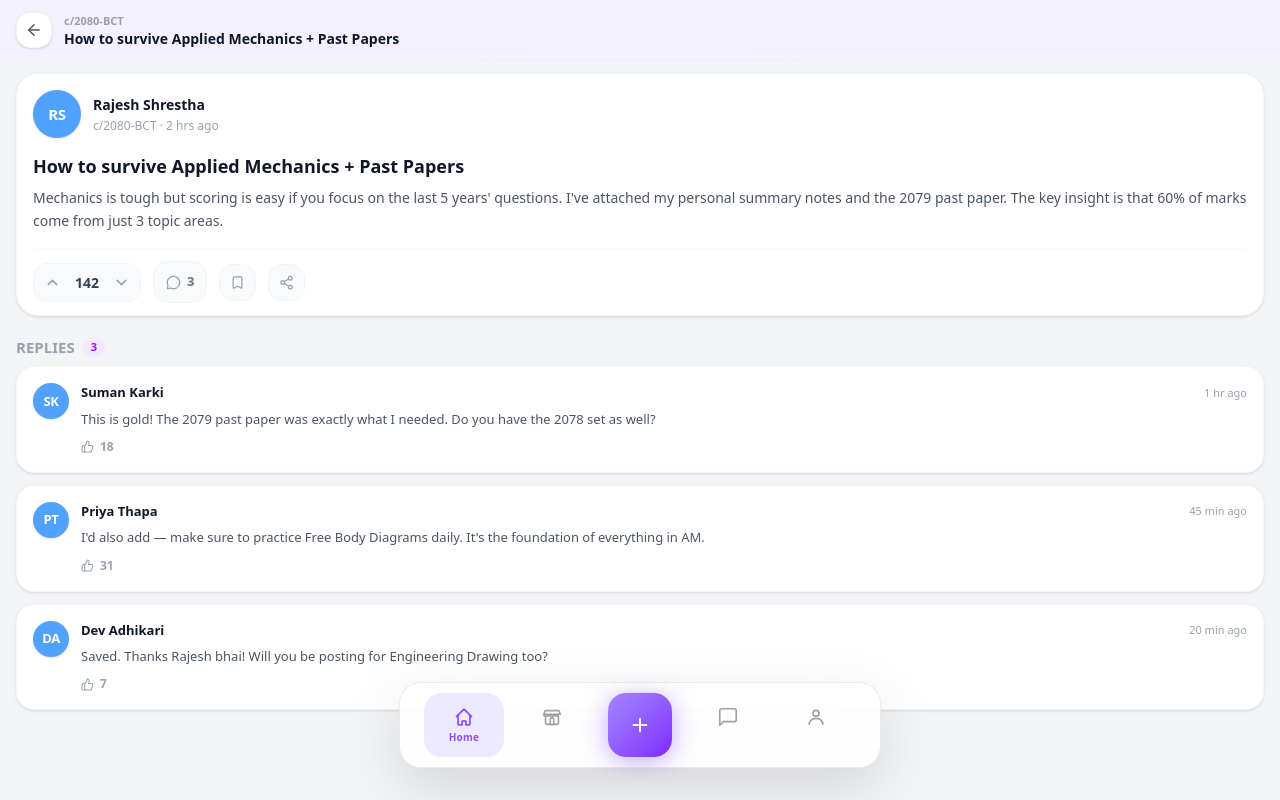
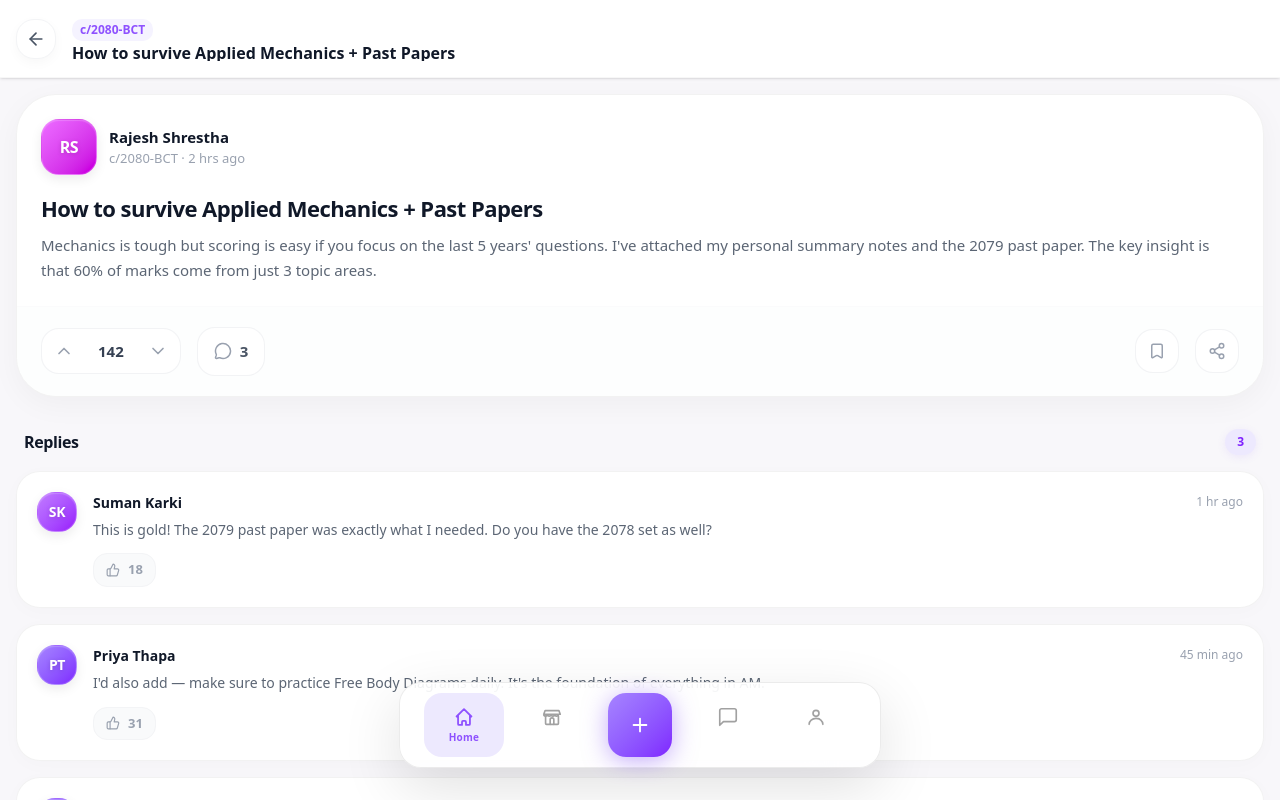
Before and after one commit to maneedasshrestha/codeyatra2.0_Profit.exe_Beacon, a Next.js app in the folder frontend/: page /dashboard/home/1 in a window 1280 px wide. Built offline with nearby package versions, Linux system fonts and the light colour scheme.

Commit message:
feat(): UI Style Changes in Hompage

```diff
--- a/frontend/app/components/Avatar.tsx
+++ b/frontend/app/components/Avatar.tsx
@@ -8,15 +8,26 @@ interface AvatarProps {
 const Avatar: React.FC<AvatarProps> = ({ initials, size = "md" }) => {
   const dim =
     size === "lg"
-      ? "w-12 h-12 text-[15px]"
+      ? "w-14 h-14 text-[16px]"
       : size === "md"
-        ? "w-9 h-9 text-[13px]"
-        : "w-7 h-7 text-[11px]";
+        ? "w-10 h-10 text-[14px]"
+        : "w-8 h-8 text-[12px]";
+
+  // Use initials to determine a "unique" premium gradient
+  const gradients = [
+    "bg-gradient-to-br from-violet-400 to-violet-600",
+    "bg-gradient-to-br from-indigo-400 to-indigo-600",
+    "bg-gradient-to-br from-fuchsia-400 to-fuchsia-600",
+    "bg-gradient-to-br from-purple-400 to-purple-600",
+  ];
+  const charCode = initials.charCodeAt(0) || 0;
+  const gradient = gradients[charCode % gradients.length];
+
   return (
     <div
-      className={`${dim} rounded-full bg-blue-400 flex items-center justify-center shrink-0 shadow-sm`}
+      className={`${dim} rounded-2xl ${gradient} flex items-center justify-center shrink-0 shadow-[0_4px_12px_rgba(0,0,0,0.08),inset_0_1px_1px_rgba(255,255,255,0.2)] border border-white/20`}
     >
-      <span className="font-bold text-white tracking-tight">{initials}</span>
+      <span className="font-extrabold text-white tracking-tight drop-shadow-sm uppercase">{initials}</span>
     </div>
   );
 };
--- a/frontend/app/components/CommentCard.tsx
+++ b/frontend/app/components/CommentCard.tsx
@@ -10,29 +10,33 @@ interface CommentCardProps {
 
 const CommentCard: React.FC<CommentCardProps> = ({ comment, onLike }) => {
   return (
-    <div className="flex gap-3 px-4 py-4 bg-white rounded-2xl border border-gray-100/80 shadow-sm">
-      <Avatar initials={comment.initials} />
+    <div className="flex gap-4 px-5 py-5 bg-white rounded-[1.5rem] border border-black/5 shadow-[0_4px_20px_rgba(0,0,0,0.02)] hover:shadow-[0_8px_30px_rgba(0,0,0,0.04)] transition-all group">
+      <div className="relative shrink-0">
+        <Avatar initials={comment.initials} />
+      </div>
       <div className="flex-1 min-w-0">
         <div className="flex items-center gap-1.5 flex-wrap mb-1.5">
-          <span className="text-[13px] font-bold text-gray-900">
+          <span className="text-[14px] font-bold text-gray-900 group-hover:text-violet-600 transition-colors">
             {comment.author}
           </span>
-          <span className="ml-auto text-[11px] text-gray-400 whitespace-nowrap">
+          <span className="ml-auto text-[12px] text-gray-400 font-medium whitespace-nowrap">
             {comment.timeAgo}
           </span>
         </div>
-        <p className="text-[13px] text-gray-600 leading-relaxed">
+        <p className="text-[14px] text-gray-600 leading-relaxed font-medium opacity-90">
           {comment.body}
         </p>
         <button
           onClick={() => onLike(comment.id)}
-          className={`mt-2 flex items-center gap-1.5 text-[12px] font-semibold transition-colors active:scale-95 ${
-            comment.liked ? "text-purple-500" : "text-gray-400"
+          className={`mt-3 flex items-center gap-2 px-3 py-1.5 rounded-xl border transition-all active:scale-95 text-[13px] font-bold ${
+            comment.liked
+              ? "text-violet-500 bg-violet-50 border-violet-100 shadow-[0_2px_8px_rgba(139,92,246,0.1)]"
+              : "text-gray-400 bg-gray-50 border-gray-100 hover:border-violet-100 hover:text-violet-500 hover:bg-white"
           }`}
         >
           <ThumbsUp
-            size={13}
-            className={comment.liked ? "fill-purple-400" : ""}
+            size={14}
+            className={comment.liked ? "fill-violet-400" : ""}
           />
           {comment.liked ? comment.likes + 1 : comment.likes}
         </button>
--- a/frontend/app/dashboard/home/[id]/page.tsx
+++ b/frontend/app/dashboard/home/[id]/page.tsx
@@ -33,11 +33,11 @@ export default function ThreadPage() {
 
   if (!post) {
     return (
-      <div className="flex flex-col items-center justify-center h-dvh bg-[#F4F1FF] gap-3">
-        <p className="text-gray-500 font-semibold">Post not found.</p>
+      <div className="flex flex-col items-center justify-center h-dvh bg-[#FDFCFE] gap-4">
+        <p className="text-gray-400 font-bold text-lg">Post not found.</p>
         <button
           onClick={() => router.back()}
-          className="px-4 py-2 rounded-xl bg-purple-500 text-white text-sm font-bold"
+          className="px-6 py-3 rounded-2xl bg-violet-500 text-white text-sm font-bold shadow-[0_8px_20px_rgba(139,92,246,0.3)] active:scale-95 transition-all"
         >
           Go Back
         </button>
@@ -63,92 +63,89 @@ export default function ThreadPage() {
   };
 
   return (
-    <div className="flex flex-col h-dvh bg-gray-100 overflow-hidden">
+    <div className="flex flex-col h-dvh bg-[#F8F7FA] overflow-hidden">
       {/* Header */}
-      <div className="sticky top-0 z-20 bg-[#F4F1FF]/90 backdrop-blur-xl">
-        <div className="flex items-center gap-3 px-4 py-3">
+      <div className="sticky top-0 z-20 bg-white shadow-sm border-b border-black/3">
+        <div className="flex items-center gap-4 px-4 py-4">
           <button
             onClick={() => router.back()}
-            className="w-9 h-9 rounded-xl bg-white shadow-sm border border-gray-100 flex items-center justify-center active:scale-90 transition-transform shrink-0"
+            className="w-10 h-10 rounded-2xl bg-white shadow-[0_4px_12px_rgba(0,0,0,0.03)] border border-gray-100 flex items-center justify-center active:scale-90 transition-transform shrink-0 hover:border-violet-200"
             aria-label="Go back"
           >
-            <ArrowLeft size={18} className="text-gray-600" />
+            <ArrowLeft size={20} className="text-gray-600" />
           </button>
           <div className="flex-1 min-w-0">
-            <p className="text-[11px] font-bold text-gray-400">
+            <span className="text-[12px] font-bold text-violet-500 bg-violet-50 px-2 py-0.5 rounded-lg mb-1 inline-block">
               {post.community}
-            </p>
-            <p className="text-[14px] font-bold text-gray-900 truncate leading-tight">
+            </span>
+            <p className="text-[16px] font-bold text-gray-900 truncate leading-none">
               {post.title}
             </p>
           </div>
         </div>
-        <div className="h-px bg-linear-to-r from-transparent via-purple-100 to-transparent mx-4" />
       </div>
 
       {/* Scrollable Content */}
-      <main className="flex-1 overflow-y-auto pb-36">
+      <main className="flex-1 overflow-y-auto pb-40">
         {/* Post Card */}
-        <div className="mx-4 mt-3 bg-white rounded-3xl border border-gray-100/80 shadow-sm overflow-hidden">
-          <div className="px-4 pt-4 pb-4">
+        <div className="mx-4 mt-4 bg-white rounded-[2.5rem] border border-black/5 shadow-[0_8px_30px_rgba(0,0,0,0.04)] overflow-hidden">
+          <div className="px-6 pt-6 pb-6">
             {/* Author */}
-            <div className="flex items-center gap-3 mb-4">
-              <Avatar initials={post.authorInitials} size="lg" />
+            <div className="flex items-center gap-3 mb-5">
+              <div className="relative">
+                <Avatar initials={post.authorInitials} size="lg" />
+              </div>
               <div className="flex-1">
                 <div className="flex items-center gap-1.5 flex-wrap">
-                  <span className="text-[14px] font-bold text-gray-900">
+                  <span className="text-[15px] font-bold text-gray-900">
                     {post.author}
                   </span>
                 </div>
-                <p className="text-[12px] text-gray-400 mt-0.5">
+                <p className="text-[13px] text-gray-400 font-medium">
                   {post.community} · {post.timeAgo}
                 </p>
               </div>
             </div>
 
             {/* Title */}
-            <h1 className="text-[18px] font-black text-gray-900 leading-snug mb-2">
+            <h1 className="text-[22px] font-bold text-gray-900 leading-[1.2] mb-3 tracking-tight">
               {post.title}
             </h1>
 
             {/* Full body text */}
-            <p className="text-[14px] text-gray-600 leading-relaxed">
+            <p className="text-[15px] text-gray-600 leading-relaxed font-medium opacity-90">
               {post.body}
             </p>
           </div>
 
-          {/* Divider */}
-          <div className="mx-4 border-t border-gray-50" />
-
           {/* Action Bar */}
-          <div className="flex items-center gap-3 px-4 py-3">
+          <div className="flex items-center gap-4 px-6 py-5 bg-gray-50/30 border-t border-gray-50/50">
             {/* Vote pill */}
             <div
-              className={`flex items-center rounded-xl overflow-hidden border transition-colors ${
+              className={`flex items-center rounded-2xl overflow-hidden border transition-all duration-300 ${
                 userVote === "up"
-                  ? "border-green-200 bg-green-50"
+                  ? "border-green-200 bg-green-100/50"
                   : userVote === "down"
                     ? "border-red-200 bg-red-50"
-                    : "border-gray-100 bg-gray-50"
+                    : "border-gray-200/50 bg-white"
               }`}
             >
               <button
                 onClick={() => handleVote("up")}
-                className="p-2.5 active:opacity-60 transition-opacity"
+                className={`p-3 transition-all ${
+                  userVote === "up"
+                    ? "bg-green-500 text-white"
+                    : "hover:bg-violet-50 text-gray-400 hover:text-violet-500"
+                }`}
               >
-                <ChevronUp
-                  size={17}
-                  className={
-                    userVote === "up" ? "text-green-500" : "text-gray-400"
-                  }
-                />
+                <ChevronUp size={20} />
               </button>
               <span
-                className={`text-[14px] font-black tabular-nums px-1 ${
+                className={`text-[15px] font-black tabular-nums px-3 ${
                   userVote === "up"
-                    ? "text-green-500"
+                    ? "text-green-600"
                     : userVote === "down"
-                      ? "text-red-400"
+                      ? "text-red-500"
                       : "text-gray-700"
                 }`}
               >
@@ -156,21 +153,20 @@ export default function ThreadPage() {
               </span>
               <button
                 onClick={() => handleVote("down")}
-                className="p-2.5 active:opacity-60 transition-opacity"
+                className={`p-3 transition-all ${
+                  userVote === "down"
+                    ? "bg-red-500 text-white"
+                    : "hover:bg-orange-50 text-gray-400 hover:text-orange-500"
+                }`}
               >
-                <ChevronDown
-                  size={17}
-                  className={
-                    userVote === "down" ? "text-red-400" : "text-gray-400"
-                  }
-                />
+                <ChevronDown size={20} />
               </button>
             </div>
 
             {/* Comment count */}
-            <div className="flex items-center gap-1.5 px-3 py-2.5 rounded-xl bg-gray-50 border border-gray-100">
-              <MessageCircle size={15} className="text-gray-400" />
-              <span className="text-[13px] font-bold text-gray-500">
+            <div className="flex items-center gap-2 px-4 py-3 rounded-2xl bg-white border border-gray-200/50">
+              <MessageCircle size={18} className="text-gray-400" />
+              <span className="text-[15px] font-bold text-gray-600">
                 {comments.length}
               </span>
             </div>
@@ -178,38 +174,33 @@ export default function ThreadPage() {
             {/* Save */}
             <button
               onClick={() => setSaved(!saved)}
-              className={`p-2.5 rounded-xl border transition-all active:scale-90 ${
+              className={`ml-auto p-3 rounded-2xl border transition-all active:scale-90 ${
                 saved
-                  ? "bg-purple-50 border-purple-200"
-                  : "bg-gray-50 border-gray-100"
+                  ? "bg-violet-500 border-violet-500 text-white shadow-[0_4px_12px_rgba(139,92,246,0.3)]"
+                  : "bg-white border-gray-200/50 text-gray-400 hover:border-violet-200"
               }`}
             >
-              <Bookmark
-                size={15}
-                className={
-                  saved ? "fill-purple-400 text-purple-500" : "text-gray-400"
-                }
-              />
+              <Bookmark size={18} className={saved ? "fill-white" : ""} />
             </button>
 
             {/* Share */}
-            <button className="p-2.5 rounded-xl bg-gray-50 border border-gray-100 active:opacity-60 transition-opacity">
-              <Share2 size={15} className="text-gray-400" />
+            <button className="p-3 rounded-2xl bg-white border border-gray-200/50 active:opacity-60 transition-all hover:bg-gray-50">
+              <Share2 size={18} className="text-gray-400" />
             </button>
           </div>
         </div>
 
         {/* Comments Section */}
-        <div className="px-4 mt-5 mb-2 flex items-center gap-2">
-          <span className="font-semibold text-[15px] text-gray-400 uppercase">
+        <div className="px-6 mt-8 mb-4 flex items-center justify-between">
+          <span className="font-extrabold text-[16px] text-gray-900 tracking-tight">
             Replies
           </span>
-          <span className="px-2 py-0.5 rounded-full bg-purple-100 text-purple-600 text-[11px] font-bold">
+          <span className="px-3 py-1 rounded-full bg-violet-100 text-violet-600 text-[12px] font-black shadow-[0_2px_8px_rgba(139,92,246,0.1)]">
             {comments.length}
           </span>
         </div>
 
-        <div className="flex flex-col gap-3 px-4">
+        <div className="flex flex-col gap-4 px-4">
           {comments.map((comment) => (
             <CommentCard
               key={comment.id}
```
Also changed, not shown: frontend/app/components/EndOfFeed.tsx (+5 -4 lines), frontend/app/components/FilterPills.tsx (+5 -6 lines), frontend/app/components/PostCard.tsx (+44 -53 lines), frontend/app/dashboard/home/page.tsx (+6 -6 lines).
